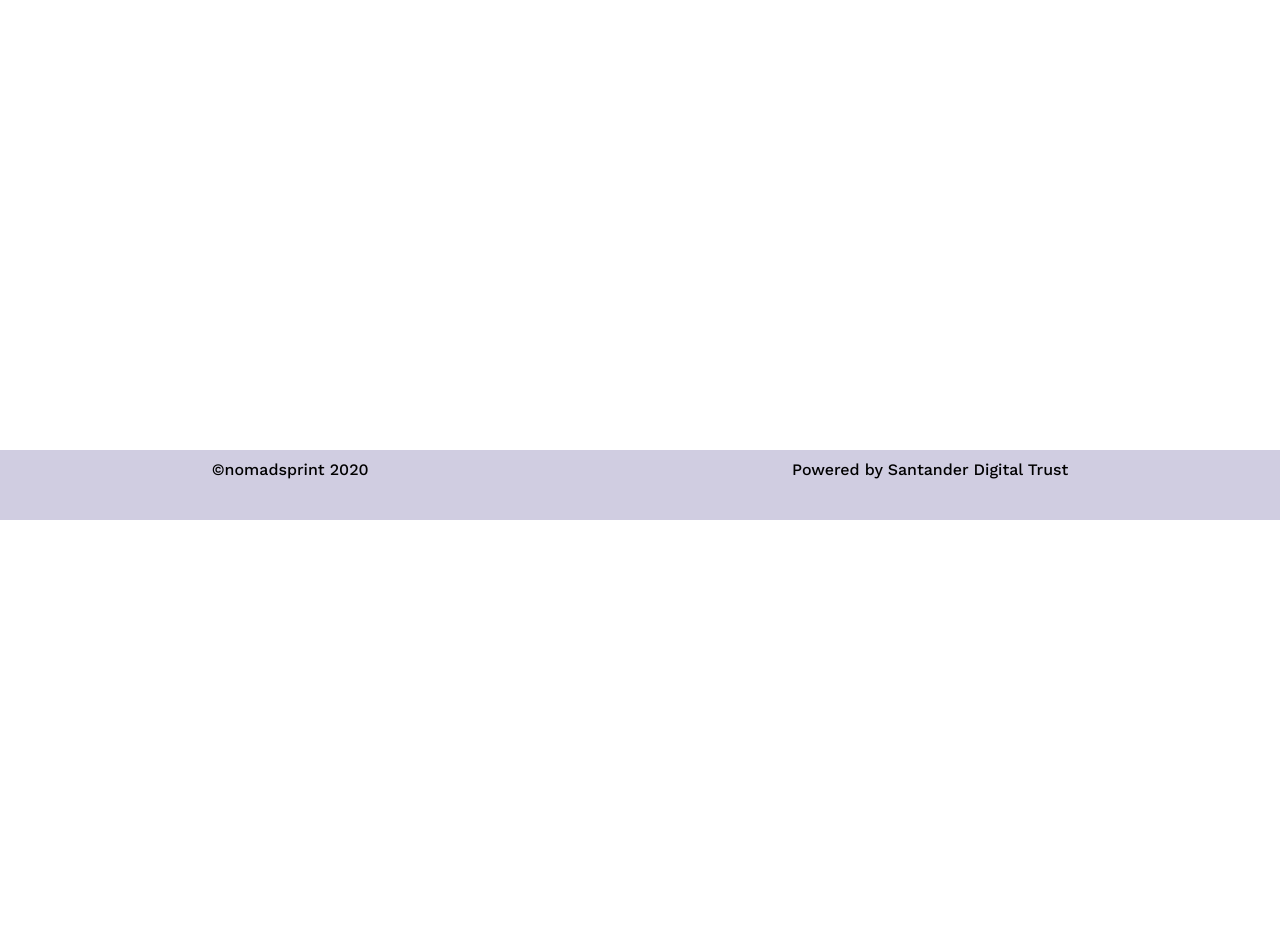
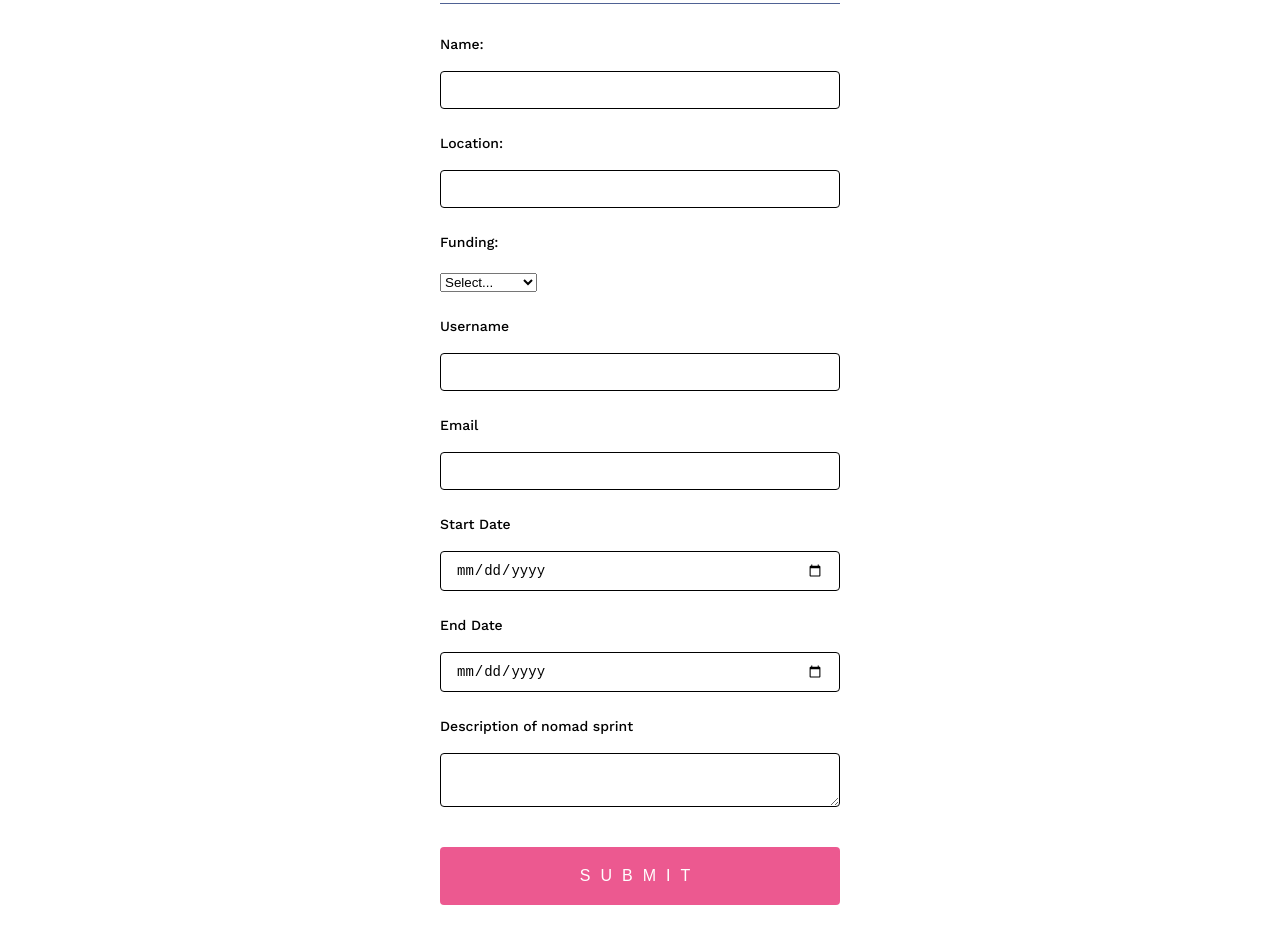
Before and after one commit to createistic/nomadsprint, a React (Create React App) app: page /new in a window 1280 px wide. Shown: the part 280-1232 px from the top of the page. Before the commit the page ends 800 px from the top, so only its background shows below. Built offline with nearby package versions, Linux system fonts and the light colour scheme; no server answers.

Commit message:
feat(form): added form base structure

```diff
--- a/package.json
+++ b/package.json
@@ -14,6 +14,7 @@
     "gh-pages": "^3.1.0",
     "react": "^17.0.1",
     "react-dom": "^17.0.1",
+    "react-hook-form": "^6.12.2",
     "react-icons": "^4.1.0",
     "react-router-dom": "^5.2.0",
     "react-scripts": "4.0.1",
--- a/src/components/NewEvent.tsx
+++ b/src/components/NewEvent.tsx
@@ -1,9 +1,14 @@
 import React from "react";
+import NewEventForm from "./NewEventForm";
 
 const NewEvent = (): React.ReactElement => {
   return (
     <div className="Notes">
-      <h1>Create the dream work experience</h1>
+      <h1>
+        Your on the way to creating your dream work experience powered by Creatisitc & Santander
+        Digital Trust
+      </h1>
+      <NewEventForm />
     </div>
   );
 };
--- /dev/null
+++ b/src/components/NewEventForm.tsx
@@ -0,0 +1,55 @@
+import React from "react";
+import ReactDOM from "react-dom";
+import UseForm, { useForm } from "react-hook-form";
+import "../styles/NewEvent.css";
+import { Button } from "createistic-designsystem";
+
+const NewEventForm = (): React.ReactElement => {
+  const {
+    register,
+    handleSubmit,
+    // errors,
+    // setError,
+    formState: { isSubmitting },
+  } = useForm();
+  const onSubmit = (data: unknown) => {
+    alert(JSON.stringify(data));
+  };
+  //   const sleep = (ms: number) => new Promise((resolve) => setTimeout(resolve, ms));
+
+  return (
+    <form className="form" onSubmit={handleSubmit(onSubmit)}>
+      <h1>Sign Up</h1>
+      <label>Name:</label>
+      <input name="Name" ref={register({ required: true })} />
+
+      <label>Location:</label>
+      <input name="Location" ref={register({ required: true, minLength: 2 })} />
+
+      <label>Funding:</label>
+      <select name="Funding" ref={register({ required: true })}>
+        <option value="">Select...</option>
+        <option value="male">Funding</option>
+        <option value="female">Sponsorship</option>
+      </select>
+
+      <label>Username</label>
+      <input name="username" />
+
+      <label>Email</label>
+      <input name="email" ref={register({ required: true, pattern: /^\S+@\S+$/i })} />
+
+      <label>Start Date</label>
+      <input name="Start" type="date" ref={register({ required: true })} />
+      <label>End Date</label>
+      <input name="End" type="date" ref={register({ required: true })} />
+
+      <label>Description of nomad sprint</label>
+      <textarea name="Description" ref={register} />
+
+      <input disabled={isSubmitting} type="submit" />
+    </form>
+  );
+};
+
+export default NewEventForm;
--- /dev/null
+++ b/src/styles/NewEvent.css
@@ -0,0 +1,129 @@
+body {
+    background: #0e101c;
+    font-family: -apple-system, BlinkMacSystemFont, "Segoe UI", "Roboto", "Oxygen",
+      "Ubuntu", "Cantarell", "Fira Sans", "Droid Sans", "Helvetica Neue",
+      sans-serif;
+  }
+
+  form {
+    max-width: 500px;
+    margin: 0 auto;
+  }
+
+  h1 {
+    font-weight: 100;
+    color: black;
+    text-align: center;
+    padding-bottom: 10px;
+    border-bottom: 1px solid rgb(79, 98, 148);
+  }
+
+  .form {
+    /* background: green; */
+    max-width: 400px;
+    margin: 0 auto;
+  }
+
+  p {
+    color: #bf1650;
+  }
+
+  p::before {
+    display: inline;
+    content: "⚠ ";
+  }
+
+  textarea,
+  input {
+    display: block;
+    box-sizing: border-box;
+    width: 100%;
+    border-radius: 4px;
+    border: 1px solid black;
+    padding: 10px 15px;
+    margin-bottom: 10px;
+    font-size: 14px;
+  }
+
+  label {
+    line-height: 2;
+    text-align: left;
+    display: block;
+    margin-bottom: 13px;
+    margin-top: 20px;
+    color: black;
+    font-size: 14px;
+    font-weight: 200;
+  }
+
+  button[type="submit"],
+  input[type="submit"] {
+    background: #ec5990;
+    color: white;
+    text-transform: uppercase;
+    border: none;
+    margin-top: 40px;
+    padding: 20px;
+    font-size: 16px;
+    font-weight: 100;
+    letter-spacing: 10px;
+  }
+
+  button[type="submit"]:hover,
+  input[type="submit"]:hover {
+    background: #bf1650;
+  }
+
+  button[type="submit"]:active,
+  input[type="button"]:active,
+  input[type="submit"]:active {
+    transition: 0.3s all;
+    transform: translateY(3px);
+    border: 1px solid transparent;
+    opacity: 0.8;
+  }
+
+  input:disabled {
+    opacity: 0.4;
+  }
+
+  input[type="button"]:hover {
+    transition: 0.3s all;
+  }
+
+  button[type="submit"],
+  input[type="button"],
+  input[type="submit"] {
+    -webkit-appearance: none;
+  }
+
+  /* .App {
+    max-width: 600px;
+    margin: 0 auto;
+  } */
+
+  button[type="button"] {
+    display: block;
+    appearance: none;
+    background: #333;
+    color: white;
+    border: none;
+    text-transform: uppercase;
+    padding: 10px 20px;
+    border-radius: 4px;
+  }
+
+  hr {
+    margin-top: 30px;
+  }
+
+  button {
+    display: block;
+    appearance: none;
+    margin-top: 40px;
+    border: 1px solid #333;
+    margin-bottom: 20px;
+    text-transform: uppercase;
+    padding: 10px 20px;
+    border-radius: 4px;
+  }
```
Also changed, not shown: src/setupTests.ts (+1 -1 lines), 2 other files (tests, documents, lock files or other folders).
